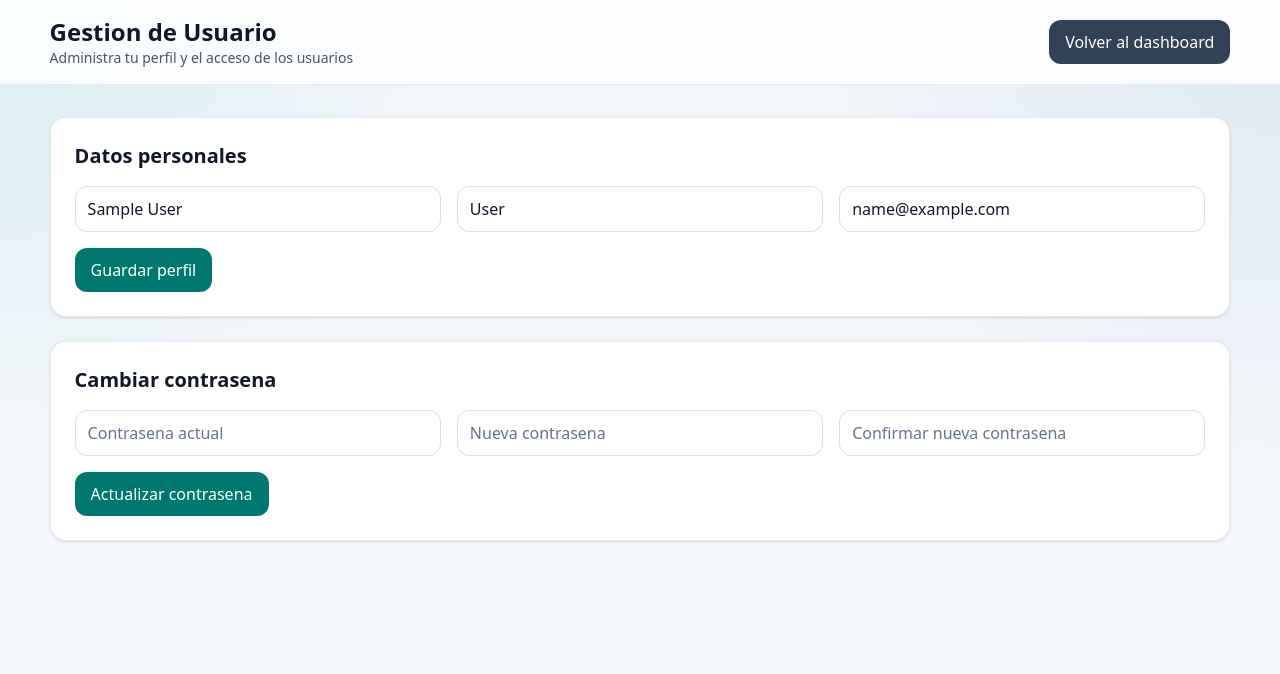
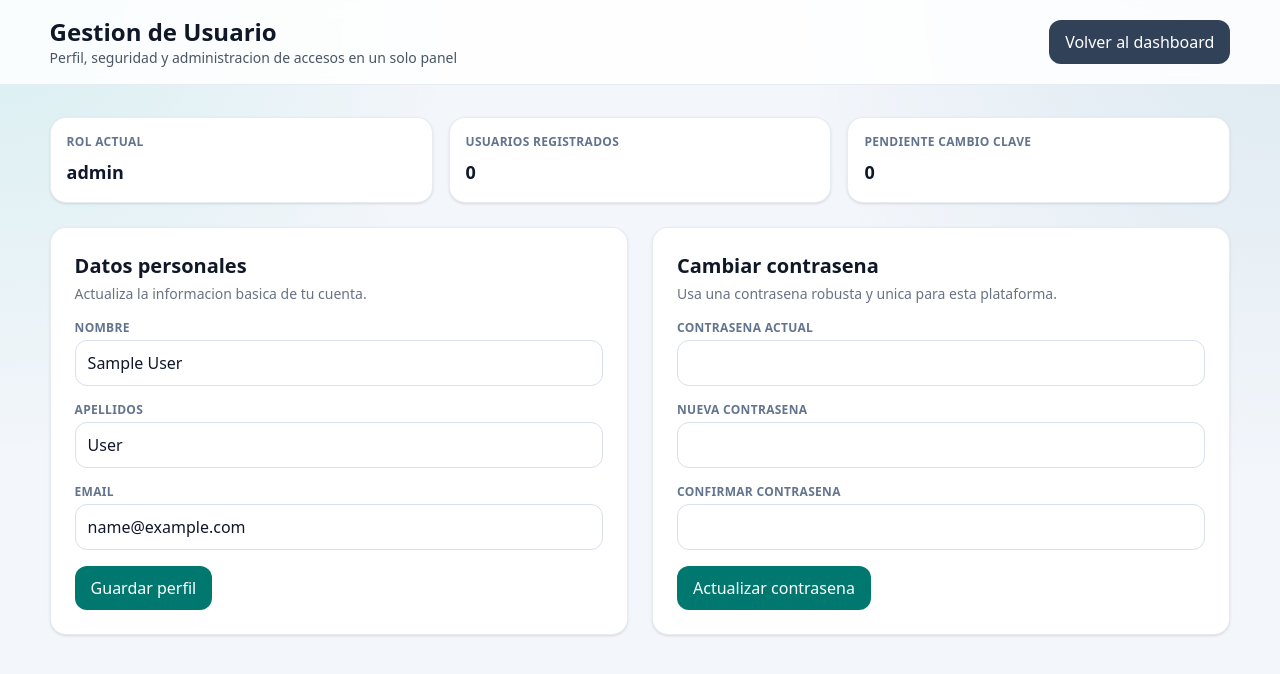
Before and after one commit to EstefJMDev/CRM1, a Next.js app: page /dashboard/user-management in a window 1280 px wide. Shown: the top 674 px of the page. Built offline with nearby package versions, Linux system fonts and the light colour scheme; sample sign-in values are in the browser's storage.

Commit message:
feat: improve dashboard export filters and user management UX

```diff
--- a/app/dashboard/user-management/page.tsx
+++ b/app/dashboard/user-management/page.tsx
@@ -59,6 +59,10 @@ export default function UserManagementPage() {
   const [newUserForm, setNewUserForm] = useState({ name: "", lastName: "", email: "", temporaryPassword: "", role: "USER" });
   const [resetPasswords, setResetPasswords] = useState<Record<string, string>>({});
   const [editUsers, setEditUsers] = useState<Record<string, { name: string; lastName: string; email: string; role: string; isActive: boolean }>>({});
+  const [userSearch, setUserSearch] = useState("");
+  const [savingUserId, setSavingUserId] = useState<string | null>(null);
+  const [savedUserId, setSavedUserId] = useState<string | null>(null);
+  const [resettingPasswordUserId, setResettingPasswordUserId] = useState<string | null>(null);
 
   const isSuperAdmin = currentUser?.role === "SUPER_ADMIN";
   const mustChangePassword = Boolean(currentUser?.mustChangePassword);
@@ -67,6 +71,14 @@ export default function UserManagementPage() {
     () => [...users].sort((a, b) => Number(new Date(b.createdAt)) - Number(new Date(a.createdAt))),
     [users]
   );
+  const visibleUsers = useMemo(() => {
+    const term = userSearch.trim().toLowerCase();
+    if (!term) return sortedUsers;
+    return sortedUsers.filter((user) => {
+      const fullName = `${user.name || ""} ${user.lastName || ""}`.toLowerCase();
+      return fullName.includes(term) || user.email.toLowerCase().includes(term) || user.role.toLowerCase().includes(term);
+    });
+  }, [sortedUsers, userSearch]);
 
   const mapEditState = (list: ManagedUser[]) => {
     const next: Record<string, { name: string; lastName: string; email: string; role: string; isActive: boolean }> = {};
@@ -226,7 +238,9 @@ export default function UserManagementPage() {
 
     setError("");
     setSuccess("");
+    setResettingPasswordUserId(userId);
 
+    try {
       const response = await fetch(`/api/users/${userId}/reset-password`, {
         method: "PUT",
         headers: {
@@ -245,6 +259,9 @@ export default function UserManagementPage() {
       setResetPasswords((prev) => ({ ...prev, [userId]: "" }));
       setSuccess("Contrasena temporal aplicada");
       await refreshUsers();
+    } finally {
+      setResettingPasswordUserId(null);
+    }
   };
 
   const handleUpdateUser = async (userId: string) => {
@@ -253,7 +270,10 @@ export default function UserManagementPage() {
 
     setError("");
     setSuccess("");
+    setSavingUserId(userId);
+    setSavedUserId(null);
 
+    try {
       const response = await fetch(`/api/users/${userId}`, {
         method: "PUT",
         headers: {
@@ -269,8 +289,12 @@ export default function UserManagementPage() {
         return;
       }
 
+      setSavedUserId(userId);
       setSuccess("Usuario actualizado");
       await refreshUsers();
+    } finally {
+      setSavingUserId(null);
+    }
   };
 
   if (loading) {
@@ -379,7 +403,7 @@ export default function UserManagementPage() {
         <div className="app-header-inner">
           <div>
             <h1 className="text-2xl font-bold text-gray-900">Gestion de Usuario</h1>
-            <p className="text-sm text-gray-600">Administra tu perfil y el acceso de los usuarios</p>
+            <p className="text-sm text-gray-600">Perfil, seguridad y administracion de accesos en un solo panel</p>
           </div>
           <Link href="/dashboard" className="btn-secondary">
             Volver al dashboard
@@ -391,70 +415,127 @@ export default function UserManagementPage() {
         {error && <div className="bg-red-50 border border-red-200 text-red-700 px-4 py-3 rounded-lg">{error}</div>}
         {success && <div className="bg-green-50 border border-green-200 text-green-700 px-4 py-3 rounded-lg">{success}</div>}
 
-        <section className="app-card p-6 slide-up">
-          <h2 className="text-xl font-semibold text-gray-900 mb-4">Datos personales</h2>
-          <form className="grid md:grid-cols-3 gap-4" onSubmit={handleProfileSubmit}>
-            <input className="field-input" placeholder="Nombre" value={profileForm.name} onChange={(e) => setProfileForm((prev) => ({ ...prev, name: e.target.value }))} />
-            <input className="field-input" placeholder="Apellidos" value={profileForm.lastName} onChange={(e) => setProfileForm((prev) => ({ ...prev, lastName: e.target.value }))} />
-            <input className="field-input" placeholder="Email" type="email" value={profileForm.email} onChange={(e) => setProfileForm((prev) => ({ ...prev, email: e.target.value }))} />
-            <div className="md:col-span-3">
+        <section className="grid gap-4 md:grid-cols-3 slide-up">
+          <article className="app-card p-4">
+            <p className="text-xs font-semibold uppercase tracking-wide text-slate-500">Rol actual</p>
+            <p className="mt-2 text-lg font-bold text-slate-900">{currentUser?.role || "-"}</p>
+          </article>
+          <article className="app-card p-4">
+            <p className="text-xs font-semibold uppercase tracking-wide text-slate-500">Usuarios registrados</p>
+            <p className="mt-2 text-lg font-bold text-slate-900">{sortedUsers.length}</p>
+          </article>
+          <article className="app-card p-4">
+            <p className="text-xs font-semibold uppercase tracking-wide text-slate-500">Pendiente cambio clave</p>
+            <p className="mt-2 text-lg font-bold text-slate-900">{sortedUsers.filter((u) => u.mustChangePassword).length}</p>
+          </article>
+        </section>
+
+        <section className="grid gap-6 lg:grid-cols-2">
+          <section className="app-card p-6 slide-up" style={{ animationDelay: "80ms" }}>
+            <h2 className="mb-1 text-xl font-semibold text-gray-900">Datos personales</h2>
+            <p className="mb-4 text-sm text-gray-500">Actualiza la informacion basica de tu cuenta.</p>
+            <form className="space-y-4" onSubmit={handleProfileSubmit}>
+              <div>
+                <label className="mb-1 block text-xs font-semibold uppercase tracking-wide text-slate-500">Nombre</label>
+                <input className="field-input" value={profileForm.name} onChange={(e) => setProfileForm((prev) => ({ ...prev, name: e.target.value }))} />
+              </div>
+              <div>
+                <label className="mb-1 block text-xs font-semibold uppercase tracking-wide text-slate-500">Apellidos</label>
+                <input className="field-input" value={profileForm.lastName} onChange={(e) => setProfileForm((prev) => ({ ...prev, lastName: e.target.value }))} />
+              </div>
+              <div>
+                <label className="mb-1 block text-xs font-semibold uppercase tracking-wide text-slate-500">Email</label>
+                <input className="field-input" type="email" value={profileForm.email} onChange={(e) => setProfileForm((prev) => ({ ...prev, email: e.target.value }))} />
+              </div>
               <button className="btn-primary" type="submit">Guardar perfil</button>
-            </div>
             </form>
           </section>
 
-        <section className="app-card p-6 slide-up" style={{ animationDelay: "80ms" }}>
-          <h2 className="text-xl font-semibold text-gray-900 mb-4">Cambiar contrasena</h2>
-          <form className="grid md:grid-cols-3 gap-4" onSubmit={handlePasswordSubmit}>
+          <section className="app-card p-6 slide-up" style={{ animationDelay: "120ms" }}>
+            <h2 className="mb-1 text-xl font-semibold text-gray-900">Cambiar contrasena</h2>
+            <p className="mb-4 text-sm text-gray-500">Usa una contrasena robusta y unica para esta plataforma.</p>
+            <form className="space-y-4" onSubmit={handlePasswordSubmit}>
               {!mustChangePassword && (
+                <div>
+                  <label className="mb-1 block text-xs font-semibold uppercase tracking-wide text-slate-500">Contrasena actual</label>
                   <input
                     className="field-input"
                     type="password"
-                placeholder="Contrasena actual"
                     value={passwordForm.currentPassword}
                     onChange={(e) => setPasswordForm((prev) => ({ ...prev, currentPassword: e.target.value }))}
                   />
+                </div>
               )}
-            <input className="field-input" type="password" placeholder="Nueva contrasena" value={passwordForm.newPassword} onChange={(e) => setPasswordForm((prev) => ({ ...prev, newPassword: e.target.value }))} />
-            <input className="field-input" type="password" placeholder="Confirmar nueva contrasena" value={passwordForm.confirmPassword} onChange={(e) => setPasswordForm((prev) => ({ ...prev, confirmPassword: e.target.value }))} />
-            <div className="md:col-span-3">
+              <div>
+                <label className="mb-1 block text-xs font-semibold uppercase tracking-wide text-slate-500">Nueva contrasena</label>
+                <input className="field-input" type="password" value={passwordForm.newPassword} onChange={(e) => setPasswordForm((prev) => ({ ...prev, newPassword: e.target.value }))} />
+              </div>
+              <div>
+                <label className="mb-1 block text-xs font-semibold uppercase tracking-wide text-slate-500">Confirmar contrasena</label>
+                <input className="field-input" type="password" value={passwordForm.confirmPassword} onChange={(e) => setPasswordForm((prev) => ({ ...prev, confirmPassword: e.target.value }))} />
+              </div>
               <button className="btn-primary" type="submit">Actualizar contrasena</button>
-            </div>
             </form>
+          </section>
         </section>
 
         {isSuperAdmin && !mustChangePassword && (
           <>
-            <section className="app-card p-6 slide-up" style={{ animationDelay: "120ms" }}>
-              <h2 className="text-xl font-semibold text-gray-900 mb-4">Crear usuario</h2>
-              <form className="grid md:grid-cols-5 gap-4" onSubmit={handleCreateUser}>
-                <input className="field-input" placeholder="Nombre" value={newUserForm.name} onChange={(e) => setNewUserForm((prev) => ({ ...prev, name: e.target.value }))} />
-                <input className="field-input" placeholder="Apellidos" value={newUserForm.lastName} onChange={(e) => setNewUserForm((prev) => ({ ...prev, lastName: e.target.value }))} />
-                <input className="field-input" placeholder="Email" type="email" value={newUserForm.email} onChange={(e) => setNewUserForm((prev) => ({ ...prev, email: e.target.value }))} />
-                <input className="field-input" placeholder="Contrasena temporal" type="password" value={newUserForm.temporaryPassword} onChange={(e) => setNewUserForm((prev) => ({ ...prev, temporaryPassword: e.target.value }))} />
+            <section className="app-card p-6 slide-up" style={{ animationDelay: "150ms" }}>
+              <h2 className="mb-1 text-xl font-semibold text-gray-900">Alta de usuario</h2>
+              <p className="mb-4 text-sm text-gray-500">Completa los datos para dar de alta un nuevo acceso.</p>
+              <form className="grid gap-4 md:grid-cols-2 lg:grid-cols-3" onSubmit={handleCreateUser}>
+                <div>
+                  <label className="mb-1 block text-xs font-semibold uppercase tracking-wide text-slate-500">Nombre</label>
+                  <input className="field-input" value={newUserForm.name} onChange={(e) => setNewUserForm((prev) => ({ ...prev, name: e.target.value }))} />
+                </div>
+                <div>
+                  <label className="mb-1 block text-xs font-semibold uppercase tracking-wide text-slate-500">Apellidos</label>
+                  <input className="field-input" value={newUserForm.lastName} onChange={(e) => setNewUserForm((prev) => ({ ...prev, lastName: e.target.value }))} />
+                </div>
+                <div>
+                  <label className="mb-1 block text-xs font-semibold uppercase tracking-wide text-slate-500">Email</label>
+                  <input className="field-input" type="email" value={newUserForm.email} onChange={(e) => setNewUserForm((prev) => ({ ...prev, email: e.target.value }))} />
+                </div>
+                <div>
+                  <label className="mb-1 block text-xs font-semibold uppercase tracking-wide text-slate-500">Contrasena temporal</label>
+                  <input className="field-input" type="password" value={newUserForm.temporaryPassword} onChange={(e) => setNewUserForm((prev) => ({ ...prev, temporaryPassword: e.target.value }))} />
+                </div>
+                <div>
+                  <label className="mb-1 block text-xs font-semibold uppercase tracking-wide text-slate-500">Rol</label>
                   <select className="field-input" value={newUserForm.role} onChange={(e) => setNewUserForm((prev) => ({ ...prev, role: e.target.value }))}>
                     <option value="USER">USER</option>
                     <option value="TENANT_ADMIN">TENANT_ADMIN</option>
                     <option value="ADMIN">ADMIN</option>
                   </select>
-                <div className="md:col-span-5">
-                  <button className="btn-primary" type="submit">Crear usuario</button>
+                </div>
+                <div className="flex items-end">
+                  <button className="btn-primary w-full" type="submit">Crear usuario</button>
                 </div>
               </form>
             </section>
 
             <section className="app-card overflow-hidden slide-up" style={{ animationDelay: "160ms" }}>
               <div className="px-6 py-4 border-b border-gray-200">
-                <div className="flex flex-col gap-1 md:flex-row md:items-center md:justify-between">
+                <div className="flex flex-col gap-3 md:flex-row md:items-center md:justify-between">
                   <div>
-                    <h2 className="font-semibold text-gray-900">Usuarios</h2>
-                    <p className="text-sm text-gray-500">Edita datos, estado, rol y cambio de contrasena temporal.</p>
+                    <h2 className="font-semibold text-gray-900">Usuarios y permisos</h2>
+                    <p className="text-sm text-gray-500">Edita datos de cuenta, rol, estado y restablecimiento de clave.</p>
                   </div>
-                  <div className="text-sm text-gray-500">Total: {sortedUsers.length}</div>
+                  <div className="flex w-full gap-3 md:w-auto">
+                    <input
+                      type="text"
+                      value={userSearch}
+                      onChange={(e) => setUserSearch(e.target.value)}
+                      placeholder="Buscar por nombre, email o rol"
+                      className="field-input md:w-72"
+                    />
+                    <div className="text-sm text-gray-500 self-center whitespace-nowrap">Total: {visibleUsers.length}</div>
+                  </div>
                 </div>
               </div>
               <div className="divide-y divide-gray-200 md:hidden">
-                {sortedUsers.map((user) => {
+                {visibleUsers.map((user) => {
                   const editable = editUsers[user.id];
                   const lastLoginLabel = user.lastLoginAt
                     ? new Date(user.lastLoginAt).toLocaleString("es-ES")
@@ -532,17 +613,22 @@ export default function UserManagementPage() {
                               className="flex-1 rounded-lg bg-amber-500 px-3 py-2 text-sm font-medium text-white hover:bg-amber-600"
                               onClick={() => void handleResetPassword(user.id)}
                               type="button"
+                              disabled={resettingPasswordUserId === user.id || !resetPasswords[user.id]?.trim()}
                             >
-                              Cambio clave
+                              {resettingPasswordUserId === user.id ? "Aplicando..." : "Cambio clave"}
                             </button>
                             <button
                               className="flex-1 rounded-lg bg-blue-600 px-3 py-2 text-sm font-medium text-white hover:bg-blue-700"
                               onClick={() => void handleUpdateUser(user.id)}
                               type="button"
+                              disabled={savingUserId === user.id}
                             >
-                              Guardar
+                              {savingUserId === user.id ? "Guardando..." : "Guardar datos"}
                             </button>
                           </div>
+                          {savedUserId === user.id && (
+                            <p className="text-xs font-medium text-green-700">Datos guardados correctamente.</p>
+                          )}
                         </div>
                       )}
                     </article>
@@ -553,18 +639,17 @@ export default function UserManagementPage() {
               <table className="w-full min-w-[1180px] divide-y divide-gray-200">
                 <thead className="bg-gray-50">
                   <tr>
-                    <th className="px-4 py-3 text-left text-xs font-semibold text-gray-600 uppercase tracking-wide">Nombre</th>
-                    <th className="px-4 py-3 text-left text-xs font-semibold text-gray-600 uppercase tracking-wide">Apellidos</th>
+                    <th className="px-4 py-3 text-left text-xs font-semibold text-gray-600 uppercase tracking-wide">Nombre y apellidos</th>
                     <th className="px-4 py-3 text-left text-xs font-semibold text-gray-600 uppercase tracking-wide">Email</th>
                     <th className="px-4 py-3 text-left text-xs font-semibold text-gray-600 uppercase tracking-wide">Rol</th>
                     <th className="px-4 py-3 text-left text-xs font-semibold text-gray-600 uppercase tracking-wide">Estado</th>
                     <th className="px-4 py-3 text-left text-xs font-semibold text-gray-600 uppercase tracking-wide">Ultima conexion</th>
-                    <th className="px-4 py-3 text-left text-xs font-semibold text-gray-600 uppercase tracking-wide">Clave</th>
-                    <th className="px-4 py-3 text-left text-xs font-semibold text-gray-600 uppercase tracking-wide">Cambio de contrasena</th>
+                    <th className="px-4 py-3 text-left text-xs font-semibold text-gray-600 uppercase tracking-wide">Estado clave</th>
+                    <th className="px-4 py-3 text-left text-xs font-semibold text-gray-600 uppercase tracking-wide">Acciones</th>
                   </tr>
                 </thead>
                 <tbody className="divide-y divide-gray-200 bg-white">
-                  {sortedUsers.map((user) => {
+                  {visibleUsers.map((user) => {
                     const editable = editUsers[user.id];
                     const lastLoginLabel = user.lastLoginAt
                       ? new Date(user.lastLoginAt).toLocaleString("es-ES")
@@ -573,21 +658,26 @@ export default function UserManagementPage() {
                     return (
                       <tr key={user.id} className="hover:bg-gray-50 align-top">
                         <td className="px-4 py-3 text-sm text-gray-700">
-                          {user.role === "SUPER_ADMIN" ? user.name : (
+                          {user.role === "SUPER_ADMIN" ? (
+                            <div>
+                              <p className="font-medium">{user.name} {user.lastName || ""}</p>
+                              <p className="text-xs text-gray-500">Super administrador</p>
+                            </div>
+                          ) : (
+                            <div className="grid gap-2">
                               <input
                                 className="field-input"
                                 value={editable?.name || ""}
                                 onChange={(e) => setEditUsers((prev) => ({ ...prev, [user.id]: { ...prev[user.id], name: e.target.value } }))}
+                                placeholder="Nombre"
                               />
-                          )}
-                        </td>
-                        <td className="px-4 py-3 text-sm text-gray-700">
-                          {user.role === "SUPER_ADMIN" ? (user.lastName || "") : (
                               <input
                                 className="field-input"
                                 value={editable?.lastName || ""}
                                 onChange={(e) => setEditUsers((prev) => ({ ...prev, [user.id]: { ...prev[user.id], lastName: e.target.value } }))}
+                                placeholder="Apellidos"
                               />
+                            </div>
                           )}
                         </td>
                         <td className="px-4 py-3 text-sm text-gray-700">
@@ -653,17 +743,22 @@ export default function UserManagementPage() {
                                 className="whitespace-nowrap rounded-lg bg-amber-500 px-3 py-2 text-white hover:bg-amber-600"
                                 onClick={() => void handleResetPassword(user.id)}
                                 type="button"
+                                disabled={resettingPasswordUserId === user.id || !resetPasswords[user.id]?.trim()}
                               >
-                                Cambio de contrasena
+                                {resettingPasswordUserId === user.id ? "Aplicando..." : "Cambio de contrasena"}
                               </button>
                               <button
                                 className="rounded-lg bg-blue-600 px-3 py-2 text-white hover:bg-blue-700"
                                 onClick={() => void handleUpdateUser(user.id)}
                                 type="button"
+                                disabled={savingUserId === user.id}
                               >
-                                Guardar
+                                {savingUserId === user.id ? "Guardando..." : "Guardar datos"}
                               </button>
                             </div>
+                          )}
+                          {savedUserId === user.id && (
+                            <p className="mt-2 text-xs font-medium text-green-700">Datos guardados correctamente.</p>
                           )}
                         </td>
                       </tr>
```
Also changed, not shown: app/dashboard/page.tsx (+36 -8 lines). Lines whose indentation alone changed are shown as unchanged.
